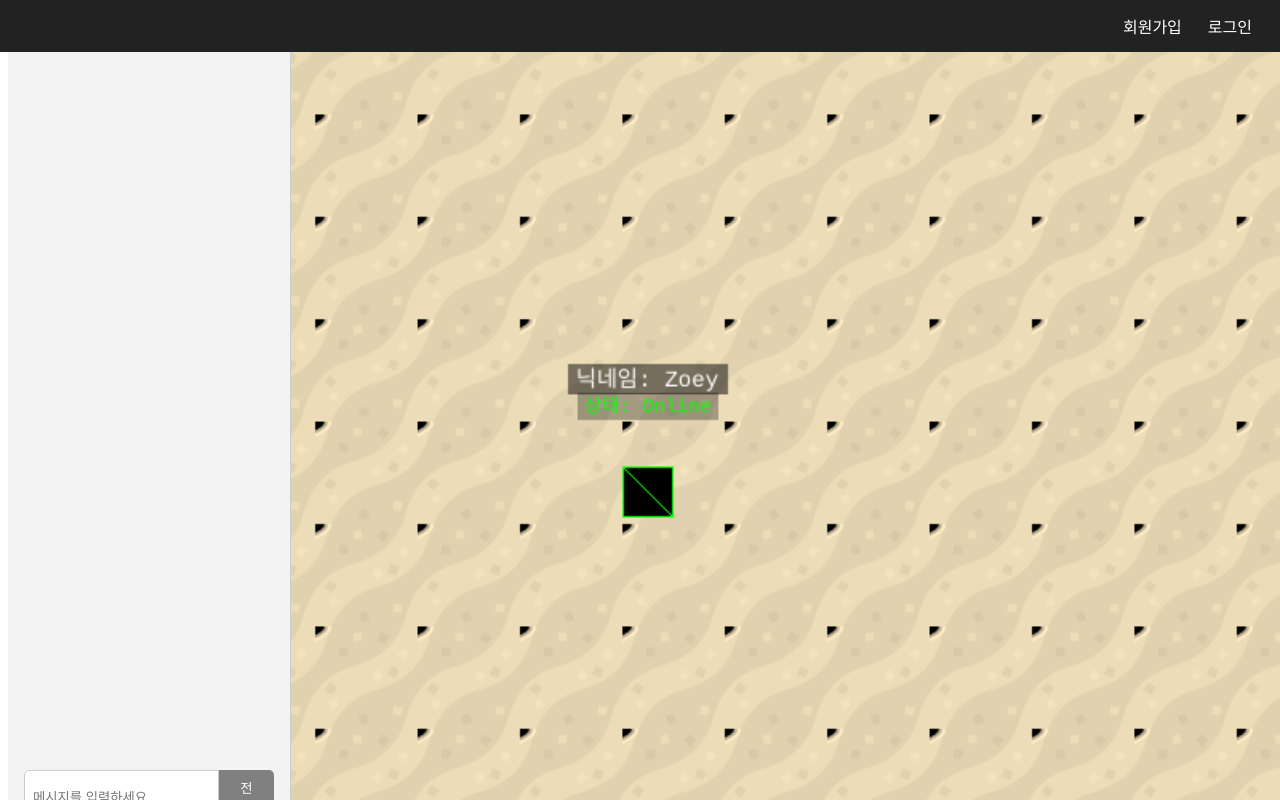
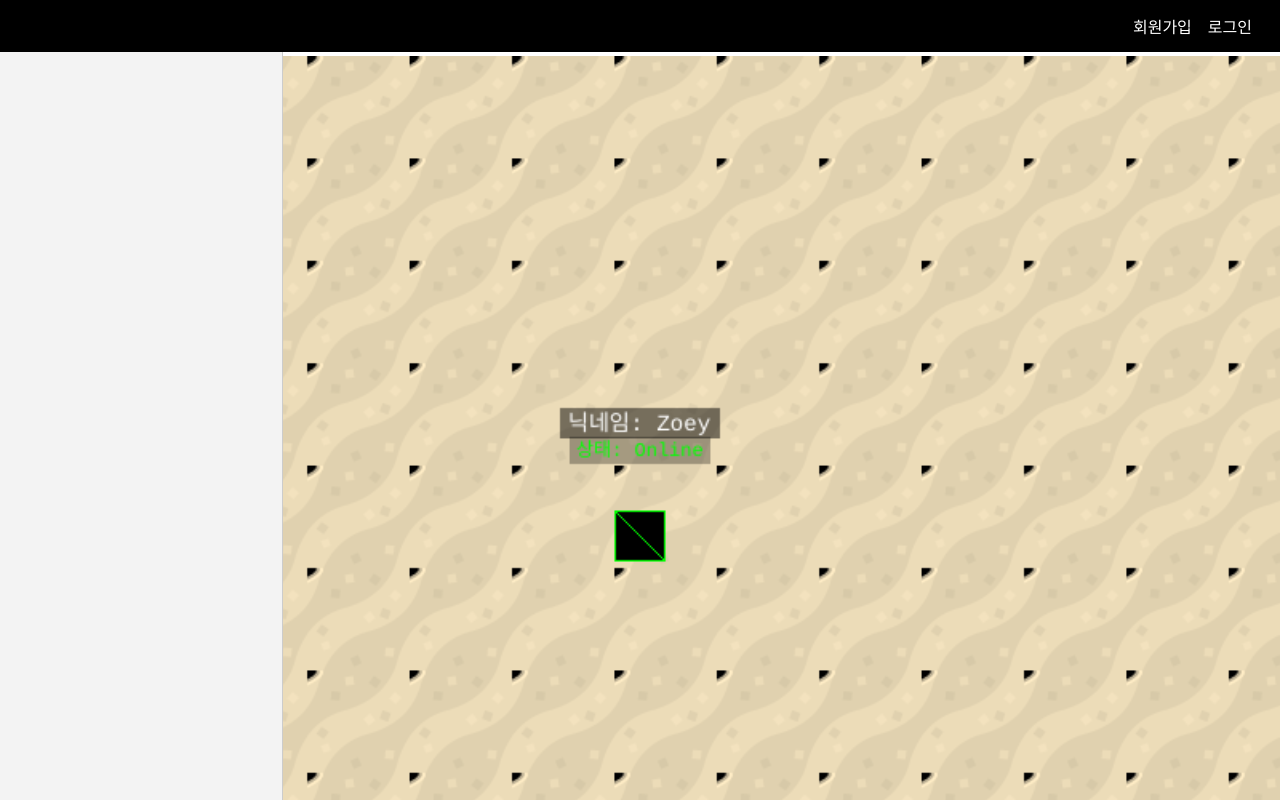
Before and after one commit to KimZo2/TEMP-FE, a React (Vite) app in the folder temp-project/: page / in a window 1280 px wide. Shown: the top 800 px of the page. Built offline with nearby package versions, Linux system fonts and the light colour scheme.

Commit message:
refactor: 컨테이너 스타일 변경

```diff
--- a/temp-project/src/components/Body.jsx
+++ b/temp-project/src/components/Body.jsx
@@ -1,6 +1,6 @@
 const Body = ({ children }) => {
   return (
-    <div className="flex flex-col">
+    <div className="flex flex-row jusify-start">
       {children}
     </div>
   );
--- a/temp-project/src/components/Header.jsx
+++ b/temp-project/src/components/Header.jsx
@@ -25,8 +25,8 @@ const Header = () => {
 
   return (
     <div>
-      <header style={headerStyle}>
-        <nav style={navStyle}>
+      <header className='header'>
+        <nav className='flex g-10'>
           {user ? (
             <button className="text-button" onClick={handleLogout}>로그아웃</button>
           ) : (
@@ -55,21 +55,6 @@ const Header = () => {
 
 export default Header;
 
-const headerStyle = {
-  width: '100%',
-  backgroundColor: '#222',
-  color: 'white',
-  padding: '10px 20px',
-  position: 'fixed',
-  top: 0,
-  left: 0,
-  boxSizing: 'border-box',
-  display: 'flex',
-  justifyContent: 'flex-end',
-  alignItems: 'center',
-  zIndex: 1000,
-};
-
 const navStyle = {
   display: 'flex',
   gap: '10px',
--- a/temp-project/src/components/Map.jsx
+++ b/temp-project/src/components/Map.jsx
@@ -3,6 +3,7 @@ import Phaser from 'phaser';
 import { createGame, configure, terminate } from '@/canvas/TempWorldUtil'
 
 export default function Map({ children }) {
+
   const container = useRef(null);
   const gameRef = useRef(null);
 
@@ -16,9 +17,9 @@ export default function Map({ children }) {
   }, []);
 
   return (
-    <div className='flex flex-col justify-start'>
+    <>
       {children}
-      <div ref={container} id="map"></div>
-  </div >
+      <div ref={container} id="map" className="flex-none w-full h-[600px] bg-black"></div>
+    </>
   );
 }
--- a/temp-project/src/index.css
+++ b/temp-project/src/index.css
@@ -1,4 +1,5 @@
 html, body, #root {
   width: 100%;
   height: 100%;
+  margin : 0  !important;
 }
```
